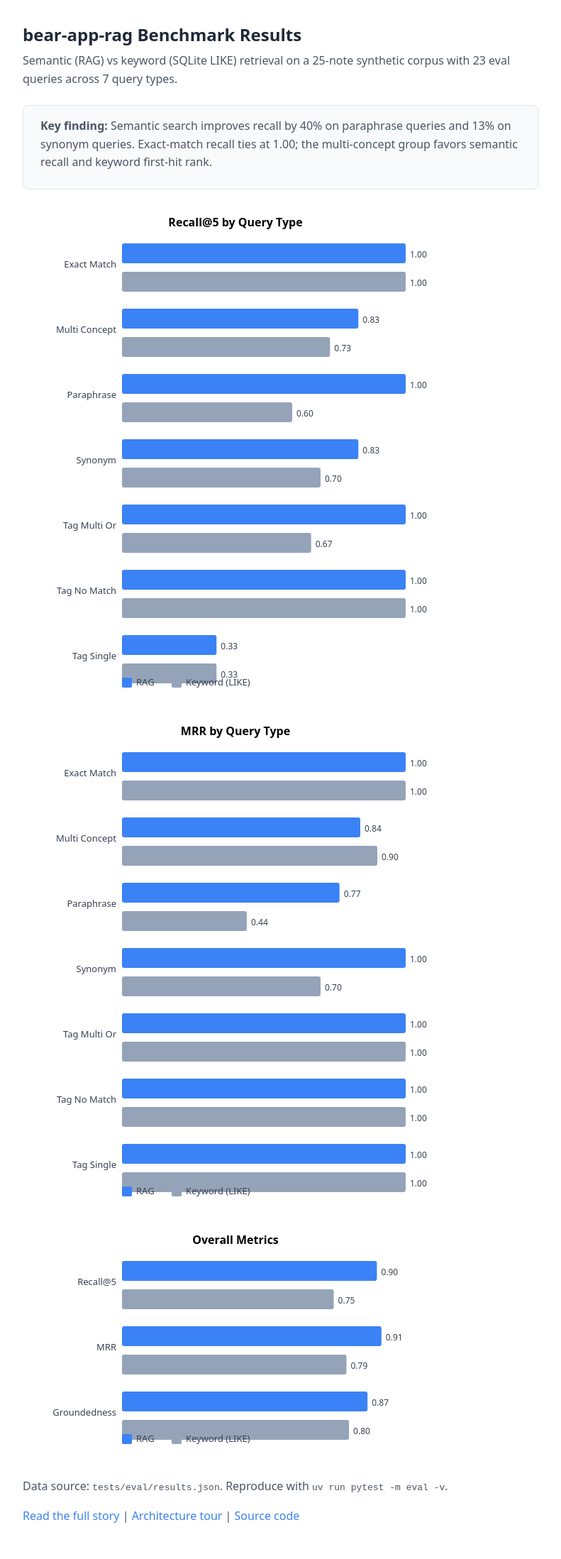
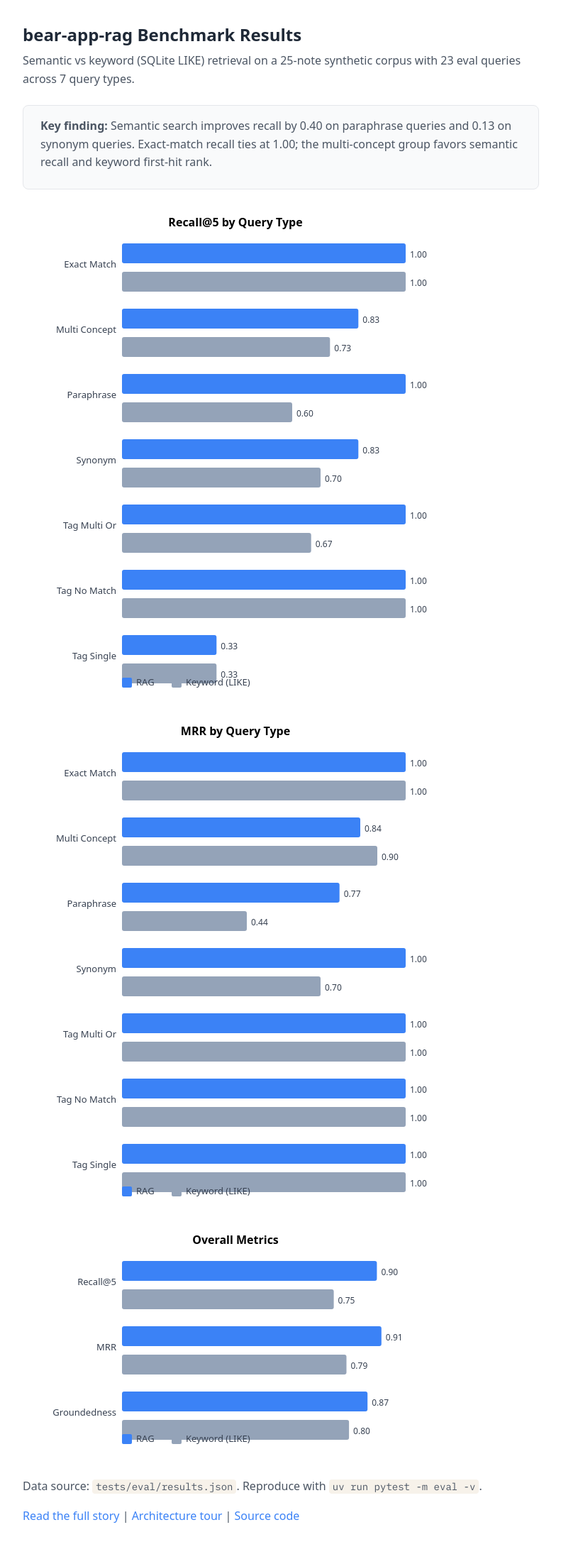
Before and after one commit to fairbearlab/bear-app-rag, a Jekyll site: the page built from docs/benchmarks/index.html, in a window 1280 px wide. Shown: the whole page at 71% size, without its empty margins (244-1035 px from the left). Built offline with Jekyll 4.4.1, drawn with Linux system fonts in a browser that asks for light colours.

Commit message:
style(design): put every code block on the same surface colour
Inline code used the tan surface while all 14 fenced blocks rendered
minima's pale blue #eef. minima paints those through
`.highlighter-rouge .highlight`, whose specificity outranks the bare `pre`
rule the type pass set, so the blocks never picked up the new colour.
Normalises every wrapper rouge can emit onto one surface.

Rouge's error and diff token tints came from the same stylesheet and are
cold against a warm background; the error pink in particular reads as a
rendering fault rather than a highlight. Rewarmed to match.

The benchmark page is generated, so its two code spans are fixed in
generate-benchmark-viz.py rather than the output, and it now loads the
mono face it references instead of relying on the reader happening to
have it installed.

Verified: every page reports exactly one code background, #f7f2ea.

Co-Authored-By: Claude Opus 5 <noreply@anthropic.com>

```diff
--- a/docs/assets/main.scss
+++ b/docs/assets/main.scss
@@ -247,7 +247,26 @@ pre {
   }
 }
 
-.highlight { background: transparent; }
+// minima paints fenced blocks #eef (pale blue) through
+// `.highlighter-rouge .highlight`, which outranks a bare `pre` rule, so the
+// blocks drifted away from the tan used by inline code. Normalise every
+// wrapper rouge can emit onto the one surface colour.
+.highlight,
+.highlighter-rouge .highlight,
+pre.highlight,
+div.highlight {
+  background-color: $surface-color;
+}
+
+// Rouge tints individual tokens for errors and diffs. Those defaults are cold
+// against a warm surface, and the error pink reads as a rendering fault.
+.highlight {
+  .err { color: #a61717; background-color: transparent; }
+  .gd  { color: #8a1f11; background-color: #f6e3e1; }
+  .gi  { color: #2c5f2d; background-color: #e4efe2; }
+  .gd .x { background-color: #f0cfcb; }
+  .gi .x { background-color: #cfe3cc; }
+}
 
 // ---------------------------------------------------------------------------
 // Tables. Numbers line up; the frame stays light.
--- a/docs/benchmarks/index.html
+++ b/docs/benchmarks/index.html
@@ -7,6 +7,9 @@ layout: null
 <meta charset="utf-8">
 <meta name="viewport" content="width=device-width, initial-scale=1">
 <title>bear-app-rag Benchmark Results</title>
+<link rel="preconnect" href="https://fonts.googleapis.com">
+<link rel="preconnect" href="https://fonts.gstatic.com" crossorigin>
+<link rel="stylesheet" href="https://fonts.googleapis.com/css2?family=IBM+Plex+Mono:wght@400&display=swap">
 <style>
   * { margin: 0; padding: 0; box-sizing: border-box; }
   body {
@@ -37,18 +40,29 @@ layout: null
   .summary p { margin-bottom: 0.5rem; }
   a { color: #3b82f6; text-decoration: none; }
   a:hover { text-decoration: underline; }
+  code {
+    font-family: "IBM Plex Mono", ui-monospace, SFMono-Regular, Menlo, monospace;
+    font-size: 0.875em;
+    background: #f7f2ea;
+    border-radius: 4px;
+    padding: 1px 5px;
+    overflow-wrap: anywhere;
+  }
+  @media (prefers-color-scheme: dark) {
+    code { background: #1f2937; }
+  }
 </style>
 </head>
 <body>
 <h1>bear-app-rag Benchmark Results</h1>
 <p>
-  Semantic (RAG) vs keyword (SQLite LIKE) retrieval on a 25-note synthetic corpus
+  Semantic vs keyword (SQLite LIKE) retrieval on a 25-note synthetic corpus
   with 23 eval queries across 7 query types.
 </p>
 
 <div class="summary">
   <p><strong>Key finding:</strong> Semantic search improves recall by
-  40% on paraphrase queries and 13% on synonym queries.
+  0.40 on paraphrase queries and 0.13 on synonym queries.
   Exact-match recall ties at 1.00; the multi-concept group favors semantic
   recall and keyword first-hit rank.</p>
 </div>
```
Also changed, not shown: scripts/generate-benchmark-viz.py (+14 -0 lines).
